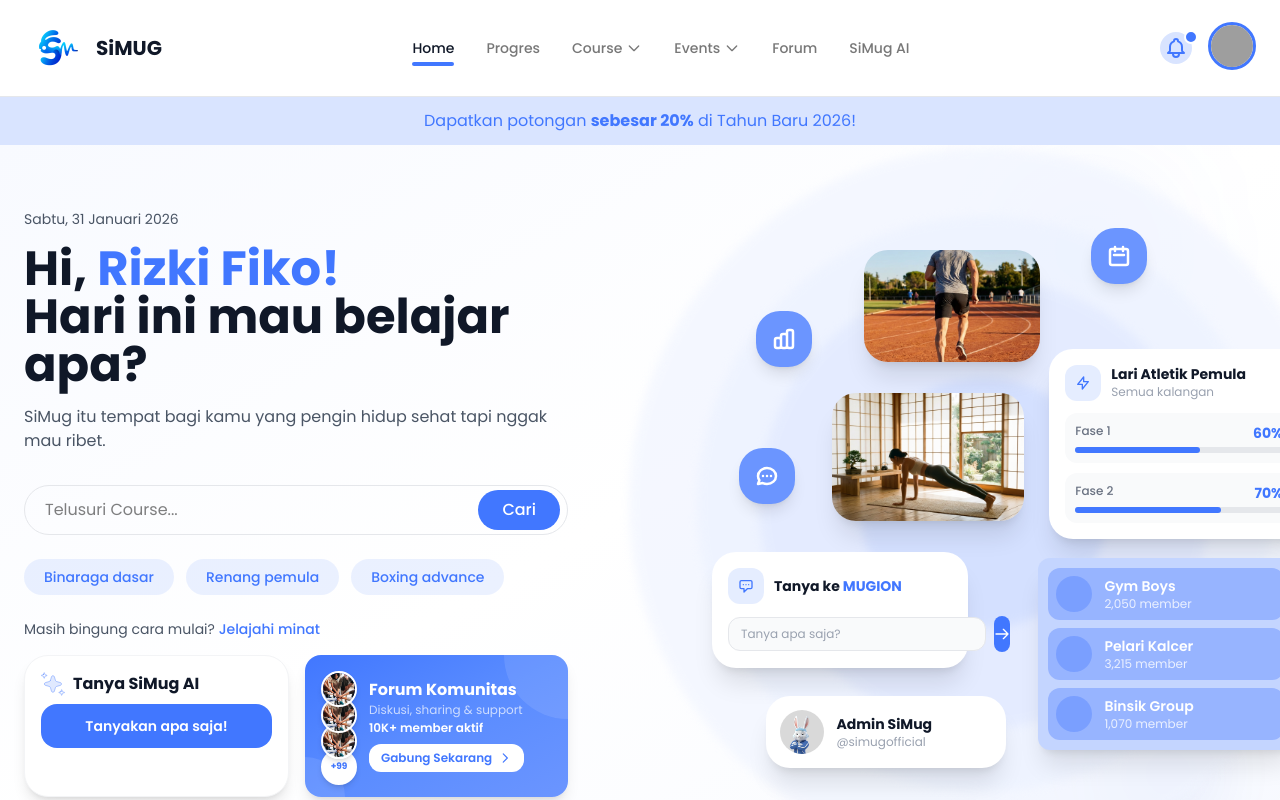
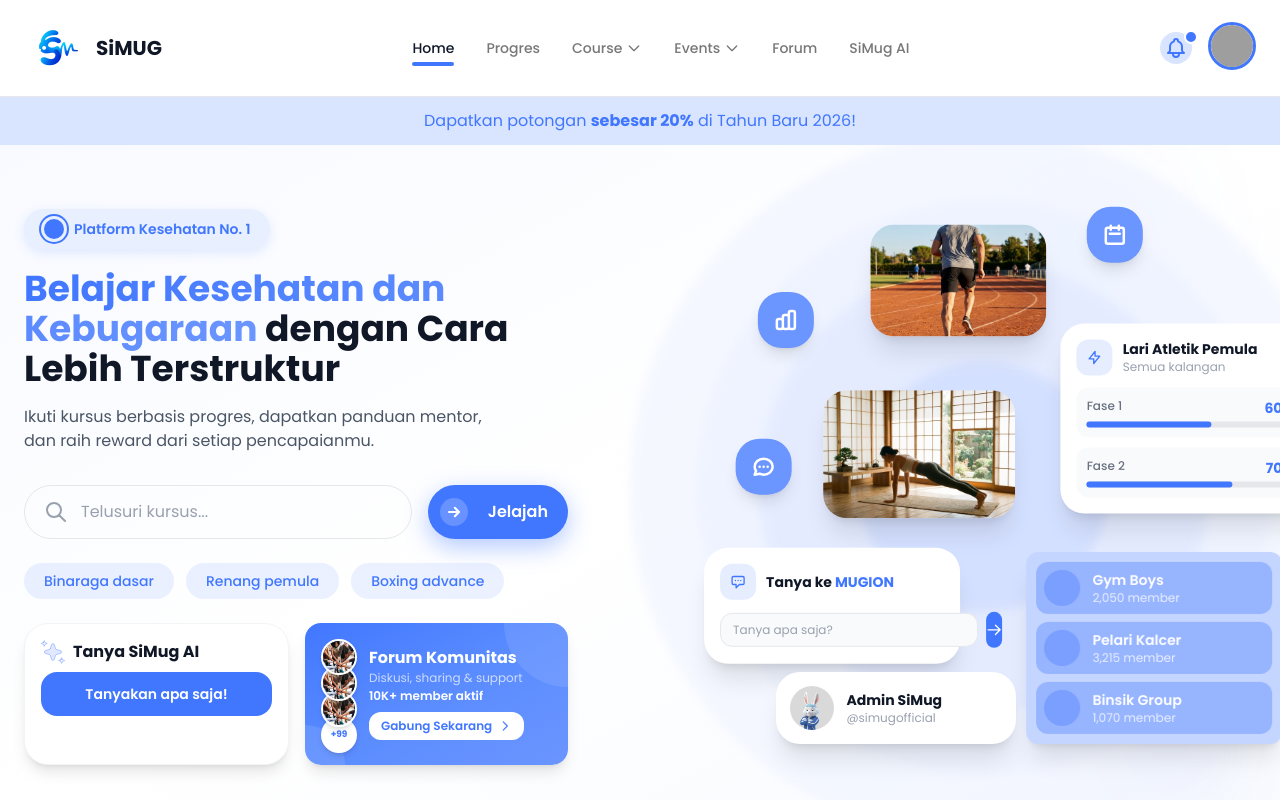
Before and after one commit to iqbalbayuaji/SiMug, a React (Vite) app: page /home in a window 1280 px wide. Shown: the top 800 px of the page. Built offline with nearby package versions, Linux system fonts and the light colour scheme; grey boxes are pictures that could not be loaded.

Commit message:
update animation homepage

```diff
--- a/index.html
+++ b/index.html
@@ -7,7 +7,7 @@
     <link rel="preconnect" href="https://fonts.googleapis.com">
     <link rel="preconnect" href="https://fonts.gstatic.com" crossorigin>
     <link href="https://fonts.googleapis.com/css2?family=Poppins:ital,wght@0,100;0,200;0,300;0,400;0,500;0,600;0,700;0,800;0,900;1,100;1,200;1,300;1,400;1,500;1,600;1,700;1,800;1,900&display=swap" rel="stylesheet">
-    <title>simug</title>
+    <title>SiMug</title>
   </head>
   <body>
     <div id="root"></div>
--- a/src/components/home/HeroSection.jsx
+++ b/src/components/home/HeroSection.jsx
@@ -1,12 +1,13 @@
 import { useState } from "react"
 import { useNavigate } from "react-router-dom"
+import { motion } from "framer-motion"
 import aiIcon from "../../assets/icon/ai.svg"
 import komunitasImg from "../../assets/images/Komunitas-Onine.jpeg"
 import mascot6 from "../../assets/maskot/mascot6.png"
 import runningImg from "../../assets/images/course_english_running.png"
 import yogaImg from "../../assets/images/course_japanese_yoga.png"
 
-export default function HeroSection({ userName = "Rizki Fiko" }) {
+export default function HeroSection() {
   const navigate = useNavigate()
   const [searchQuery, setSearchQuery] = useState("")
 
@@ -20,11 +21,36 @@ export default function HeroSection({ userName = "Rizki Fiko" }) {
   const handleQuickTag = (tag) => {
     navigate(`/search?q=${encodeURIComponent(tag)}`)
   }
-  const currentDate = new Date().toLocaleDateString('id-ID', {
-    weekday: 'long',
-    day: 'numeric',
-    month: 'long',
-    year: 'numeric'
+
+  // Animation variants untuk muncul dari tengah
+  const floatingVariants = (delay = 0, floatY = 10, floatX = 0) => ({
+    initial: {
+      x: "50%",
+      y: "50%",
+      opacity: 0,
+      scale: 0.5,
+    },
+    animate: {
+      x: 0,
+      y: 0,
+      opacity: 1,
+      scale: 1,
+      transition: {
+        duration: 0.8,
+        delay: delay,
+        ease: [0.25, 0.46, 0.45, 0.94],
+      },
+    },
+    float: {
+      y: [0, floatY, 0],
+      x: [0, floatX, 0],
+      transition: {
+        duration: 3 + delay,
+        repeat: Infinity,
+        ease: "easeInOut",
+        delay: 0.8 + delay,
+      },
+    },
   })
 
   return (
@@ -39,32 +65,52 @@ export default function HeroSection({ userName = "Rizki Fiko" }) {
         <div className="grid md:grid-cols-2 gap-12 md:gap-16 lg:gap-36 items-center">
           {/* Left Content */}
           <div>
-            <p className="text-gray-600 text-xs sm:text-sm mb-3 sm:mb-4">{currentDate}</p>
+            {/* Badge Platform Kesehatan No. 1 */}
+            <div className="inline-flex items-center gap-2 sm:gap-2.5 bg-[#E8F0FF] px-4 sm:px-5 py-2 sm:py-2.5 rounded-full mb-4 sm:mb-5" style={{ boxShadow: '0 4px 12px rgba(65, 119, 255, 0.15)' }}>
+              <div className="relative">
+                <div className="w-5 h-5 sm:w-5 sm:h-5 bg-[#4177FF] rounded-full" style={{ boxShadow: '0 0 0 3px #E8F0FF, 0 0 0 5px #4177FF' }}></div>
+              </div>
+              <span className="text-[#4177FF] font-semibold text-xs sm:text-sm">Platform Kesehatan No. 1</span>
+            </div>
 
-            <h1 className="text-3xl sm:text-4xl md:text-4xl lg:text-5xl font-bold text-gray-900 mb-3 sm:mb-4">
-              Hi, <span className="text-[#4177FF]">{userName}!</span>
-              <br />
-              Hari ini mau belajar apa?
+            <h1 className="text-3xl sm:text-4xl md:text-4xl lg:text-4xl font-bold mb-3 sm:mb-4">
+              <span className="bg-gradient-to-r from-[#4177FF] to-[#6B95FF] bg-clip-text text-transparent">
+                Belajar Kesehatan dan Kebugaraan
+              </span>{" "}
+              <span className="text-gray-900">dengan Cara Lebih Terstruktur</span>
             </h1>
 
-            <p className="text-gray-600 text-sm sm:text-base mb-6 sm:mb-8">
-              SiMug itu tempat bagi kamu yang pengin hidup sehat tapi nggak mau ribet.
+            <p className="text-gray-600 text-sm sm:text-base mb-6 sm:mb-8 pr-20">
+              Ikuti kursus berbasis progres, dapatkan panduan mentor, dan raih reward dari setiap pencapaianmu.
             </p>
 
             {/* Search Bar */}
-            <form onSubmit={handleSearch} className="relative mb-4 sm:mb-6">
-              <input
-                type="text"
-                value={searchQuery}
-                onChange={(e) => setSearchQuery(e.target.value)}
-                placeholder="Telusuri Course..."
-                className="w-full px-4 sm:px-5 py-2.5 sm:py-3 pr-20 sm:pr-24 rounded-full border border-gray-200 focus:outline-none focus:ring-2 focus:ring-[#4177FF] focus:border-transparent text-sm sm:text-base"
-              />
+            <form onSubmit={handleSearch} className="flex gap-3 sm:gap-4 mb-4 sm:mb-6">
+              <div className="relative flex-1">
+                <div className="absolute left-4 sm:left-5 top-1/2 -translate-y-1/2 text-gray-400">
+                  <svg className="w-5 h-5 sm:w-6 sm:h-6" fill="none" stroke="currentColor" viewBox="0 0 24 24">
+                    <path strokeLinecap="round" strokeLinejoin="round" strokeWidth={2} d="M21 21l-6-6m2-5a7 7 0 11-14 0 7 7 0 0114 0z" />
+                  </svg>
+                </div>
+                <input
+                  type="text"
+                  value={searchQuery}
+                  onChange={(e) => setSearchQuery(e.target.value)}
+                  placeholder="Telusuri kursus..."
+                  className="w-full pl-12 sm:pl-14 pr-4 sm:pr-5 py-3 sm:py-3.5 rounded-full border border-gray-200 focus:outline-none focus:ring-2 focus:ring-[#4177FF] focus:border-transparent text-sm sm:text-base placeholder:text-gray-400"
+                />
+              </div>
               <button
                 type="submit"
-                className="absolute right-1.5 sm:right-2 top-1/2 -translate-y-1/2 bg-[#4177FF] text-white px-4 sm:px-6 py-1.5 sm:py-2 rounded-full font-medium hover:bg-[#3461D9] transition-colors text-sm sm:text-base"
+                className="bg-[#4177FF] text-white pl-3 pr-8 sm:pl-3 sm:pr-5 py-2 sm:py-0 rounded-full font-semibold hover:bg-[#3461D9] transition-all text-sm sm:text-base flex items-center gap-4 sm:gap-5"
+                style={{ boxShadow: '0 8px 24px rgba(65, 119, 255, 0.4)' }}
               >
-                Cari
+                <div className="w-10 h-10 sm:w-7 sm:h-7 bg-white/20 rounded-full flex items-center justify-center">
+                  <svg className="w-5 h-5 sm:w-5 sm:h-5" fill="none" stroke="currentColor" viewBox="0 0 24 24">
+                    <path strokeLinecap="round" strokeLinejoin="round" strokeWidth={2.5} d="M13 7l5 5m0 0l-5 5m5-5H6" />
+                  </svg>
+                </div>
+                Jelajah
               </button>
             </form>
 
@@ -89,10 +135,6 @@ export default function HeroSection({ userName = "Rizki Fiko" }) {
                 Boxing advance
               </button>
             </div>
-
-            <p className="text-gray-600 text-xs sm:text-sm mb-3 sm:mb-4">
-              Masih bingung cara mulai? <a href="#" className="text-[#4177FF] font-medium hover:underline">Jelajahi minat</a>
-            </p>
 
             {/* AI Assistant & Forum Cards */}
             <div className="flex flex-col sm:flex-row gap-3 sm:gap-4">
@@ -177,48 +219,78 @@ export default function HeroSection({ userName = "Rizki Fiko" }) {
               <div className="relative w-full h-full">
 
                 {/* Icon 1 - Chart/Stats (Top Left) */}
-                <div className="absolute top-[15%] left-[5%] lg:left-[6%] xl:left-[8%] z-10">
+                <motion.div
+                  className="absolute top-[15%] left-[5%] lg:left-[6%] xl:left-[8%] z-10"
+                  variants={floatingVariants(0.1, -8, 5)}
+                  initial="initial"
+                  animate={["animate", "float"]}
+                >
                   <div className="w-12 h-12 lg:w-13 lg:h-13 xl:w-14 xl:h-14 bg-[#6B95FF] rounded-3xl shadow-lg flex items-center justify-center">
                     <svg className="w-5 h-5 lg:w-5.5 lg:h-5.5 xl:w-6 xl:h-6 text-white" fill="none" stroke="currentColor" viewBox="0 0 24 24">
                       <path strokeLinecap="round" strokeLinejoin="round" strokeWidth={2.5} d="M9 19v-6a2 2 0 00-2-2H5a2 2 0 00-2 2v6a2 2 0 002 2h2a2 2 0 002-2zm0 0V9a2 2 0 012-2h2a2 2 0 012 2v10m-6 0a2 2 0 002 2h2a2 2 0 002-2m0 0V5a2 2 0 012-2h2a2 2 0 012 2v14a2 2 0 01-2 2h-2a2 2 0 01-2-2z" />
                     </svg>
                   </div>
-                </div>
+                </motion.div>
 
                 {/* Icon 2 - Chat (Middle Left) */}
-                <div className="absolute top-[40%] left-[2%] lg:left-[3%] xl:left-[5%] z-10">
+                <motion.div
+                  className="absolute top-[40%] left-[2%] lg:left-[3%] xl:left-[5%] z-10"
+                  variants={floatingVariants(0.2, 10, -5)}
+                  initial="initial"
+                  animate={["animate", "float"]}
+                >
                   <div className="w-12 h-12 lg:w-13 lg:h-13 xl:w-14 xl:h-14 bg-[#6B95FF] rounded-3xl shadow-lg flex items-center justify-center">
                     <svg className="w-5 h-5 lg:w-5.5 lg:h-5.5 xl:w-6 xl:h-6 text-white" fill="none" stroke="currentColor" viewBox="0 0 24 24">
                       <path strokeLinecap="round" strokeLinejoin="round" strokeWidth={2.5} d="M8 12h.01M12 12h.01M16 12h.01M21 12c0 4.418-4.03 8-9 8a9.863 9.863 0 01-4.255-.949L3 20l1.395-3.72C3.512 15.042 3 13.574 3 12c0-4.418 4.03-8 9-8s9 3.582 9 8z" />
                     </svg>
                   </div>
-                </div>
+                </motion.div>
 
                 {/* Icon 3 - Calendar (Top Right) */}
-                <div className="absolute top-[0%] right-[15%] lg:right-[17%] xl:right-[20%] z-10">
+                <motion.div
+                  className="absolute top-[0%] right-[15%] lg:right-[17%] xl:right-[20%] z-10"
+                  variants={floatingVariants(0.15, -10, -8)}
+                  initial="initial"
+                  animate={["animate", "float"]}
+                >
                   <div className="w-12 h-12 lg:w-13 lg:h-13 xl:w-14 xl:h-14 bg-[#6B95FF] rounded-3xl shadow-lg flex items-center justify-center">
                     <svg className="w-5 h-5 lg:w-5.5 lg:h-5.5 xl:w-6 xl:h-6 text-white" fill="none" stroke="currentColor" viewBox="0 0 24 24">
                       <path strokeLinecap="round" strokeLinejoin="round" strokeWidth={2.5} d="M8 7V3m8 4V3m-9 8h10M5 21h14a2 2 0 002-2V7a2 2 0 00-2-2H5a2 2 0 00-2 2v12a2 2 0 002 2z" />
                     </svg>
                   </div>
-                </div>
+                </motion.div>
 
                 {/* Image 1 - Top Center (Workout) */}
-                <div className="absolute top-[4%] left-[25%] lg:left-[26%] xl:left-[28%] z-10">
+                <motion.div
+                  className="absolute top-[4%] left-[25%] lg:left-[26%] xl:left-[28%] z-10"
+                  variants={floatingVariants(0.25, -12, 8)}
+                  initial="initial"
+                  animate={["animate", "float"]}
+                >
                   <div className="w-32 h-20 lg:w-38 lg:h-24 xl:w-44 xl:h-28 rounded-2xl lg:rounded-3xl overflow-hidden shadow-xl">
                     <img src={runningImg} alt="Workout" className="w-full h-full object-cover" />
                   </div>
-                </div>
+                </motion.div>
 
                 {/* Image 2 - Middle Center (Running) */}
-                <div className="absolute top-[30%] left-[18%] lg:left-[20%] xl:left-[22%] z-10">
+                <motion.div
+                  className="absolute top-[30%] left-[18%] lg:left-[20%] xl:left-[22%] z-10"
+                  variants={floatingVariants(0.3, 15, -10)}
+                  initial="initial"
+                  animate={["animate", "float"]}
+                >
                   <div className="w-36 h-24 lg:w-42 lg:h-28 xl:w-48 xl:h-32 rounded-2xl lg:rounded-3xl overflow-hidden shadow-xl">
                     <img src={yogaImg} alt="Running" className="w-full h-full object-cover" />
                   </div>
-                </div>
+                </motion.div>
 
                 {/* Card 1 - Progress Card (Right) */}
-                <div className="absolute top-[22%] left-[58%] lg:left-[60%] xl:left-[62%] z-10">
+                <motion.div
+                  className="absolute top-[22%] left-[58%] lg:left-[60%] xl:left-[62%] z-10"
+                  variants={floatingVariants(0.35, -10, 12)}
+                  initial="initial"
+                  animate={["animate", "float"]}
+                >
                   <div className="bg-white rounded-2xl lg:rounded-3xl shadow-xl p-2.5 lg:p-3.5 xl:p-4 w-[170px] lg:w-[220px] xl:w-[260px]">
                     <div className="flex items-center gap-1.5 lg:gap-2 xl:gap-2.5 mb-2 lg:mb-2.5 xl:mb-3">
                       <div className="w-7 h-7 lg:w-8 lg:h-8 xl:w-9 xl:h-9 bg-[#E5EDFF] rounded-lg lg:rounded-xl flex items-center justify-center">
@@ -252,10 +324,15 @@ export default function HeroSection({ userName = "Rizki Fiko" }) {
                       </div>
                     </div>
                   </div>
-                </div>
+                </motion.div>
 
                 {/* Card 2 - Chat/Question Card (Bottom Left) */}
-                <div className="absolute bottom-[20%] left-[0%] z-10">
+                <motion.div
+                  className="absolute bottom-[20%] left-[0%] z-10"
+                  variants={floatingVariants(0.4, 12, -8)}
+                  initial="initial"
+                  animate={["animate", "float"]}
+                >
                   <div className="bg-white rounded-2xl lg:rounded-3xl shadow-xl p-2.5 lg:p-3.5 xl:p-4 w-40 lg:w-52 xl:w-64">
                     <div className="flex items-center gap-1.5 lg:gap-2 xl:gap-2.5 mb-2 lg:mb-2.5 xl:mb-3">
                       <div className="w-7 h-7 lg:w-8 lg:h-8 xl:w-9 xl:h-9 bg-[#E5EDFF] rounded-lg lg:rounded-xl flex items-center justify-center">
@@ -279,10 +356,15 @@ export default function HeroSection({ userName = "Rizki Fiko" }) {
                       </button>
                     </div>
                   </div>
-                </div>
+                </motion.div>
 
                 {/* Card 3 - Admin Profile Card (Bottom Center) */}
-                <div className="absolute top-[85%] left-[8%] lg:left-[9%] xl:left-[10%] z-10">
+                <motion.div
+                  className="absolute top-[85%] left-[8%] lg:left-[9%] xl:left-[10%] z-10"
+                  variants={floatingVariants(0.45, -8, 10)}
+                  initial="initial"
+                  animate={["animate", "float"]}
+                >
                   <div className="bg-white rounded-2xl lg:rounded-3xl shadow-xl p-2 lg:p-3 xl:p-3.5 w-40 lg:w-50 xl:w-60">
                     <div className="flex items-center gap-1.5 lg:gap-2.5 xl:gap-3">
                       <div className="w-8 h-8 lg:w-10 lg:h-10 xl:w-11 xl:h-11 rounded-full lg:rounded-ful overflow-hidden bg-[#D9D9D9]">
@@ -294,10 +376,15 @@ export default function HeroSection({ userName = "Rizki Fiko" }) {
                       </div>
                     </div>
                   </div>
-                </div>
+                </motion.div>
 
                 {/* Card 4 - Community Groups (Bottom Right) */}
-                <div className="absolute top-[60%] left-[55%] lg:left-[58%] xl:left-[60%] z-10">
+                <motion.div
+                  className="absolute top-[60%] left-[55%] lg:left-[58%] xl:left-[60%] z-10"
+                  variants={floatingVariants(0.5, 10, -12)}
+                  initial="initial"
+                  animate={["animate", "float"]}
+                >
                   <div className="bg-[#C4D5FF] backdrop-blur-sm rounded-lg lg:rounded-xl shadow-xl p-1.5 lg:p-2 xl:p-2.5 w-40 lg:w-52 xl:w-64 space-y-1 lg:space-y-1.5 xl:space-y-2">
                     <div className="flex items-center gap-1.5 lg:gap-2.5 xl:gap-3 bg-[#97B4FF] rounded-lg lg:rounded-xl p-1 lg:p-1.5 xl:p-2">
                       <div className="w-6 h-6 lg:w-8 lg:h-8 xl:w-9 xl:h-9 bg-[#7A9FFF] rounded-full"></div>
@@ -321,7 +408,7 @@ export default function HeroSection({ userName = "Rizki Fiko" }) {
                       </div>
                     </div>
                   </div>
-                </div>
+                </motion.div>
 
               </div>
             </div>
--- a/src/components/home/TopicsSection.jsx
+++ b/src/components/home/TopicsSection.jsx
@@ -48,10 +48,9 @@ export default function TopicsSection() {
           <div className="pr-2">
             <h2 className="text-3xl md:text-4xl font-bold text-[#4177FF] mb-4">
               Apa saja topik utama
-              <br />
               yang akan dipelajari?
             </h2>
-            <p className="text-gray-600 text-base leading-relaxed">
+            <p className="text-[#4177FF] text-base leading-relaxed">
               Tentu ada banyak sekali topik yang bisa di eksplorasi. Namun, kebanyakan user akan terjun dahulu di topik ini.
             </p>
           </div>
--- a/src/pages/HomePage.jsx
+++ b/src/pages/HomePage.jsx
@@ -14,7 +14,7 @@ export default function HomePage() {
     <div className="min-h-screen bg-white">
       <Navbar />
       <PromoBanner />
-      <HeroSection userName="Rizki Fiko" />
+      <HeroSection />
       <TopicsSection />
       <PopularCoursesSection />
       <RecommendedCoursesSection />
```
